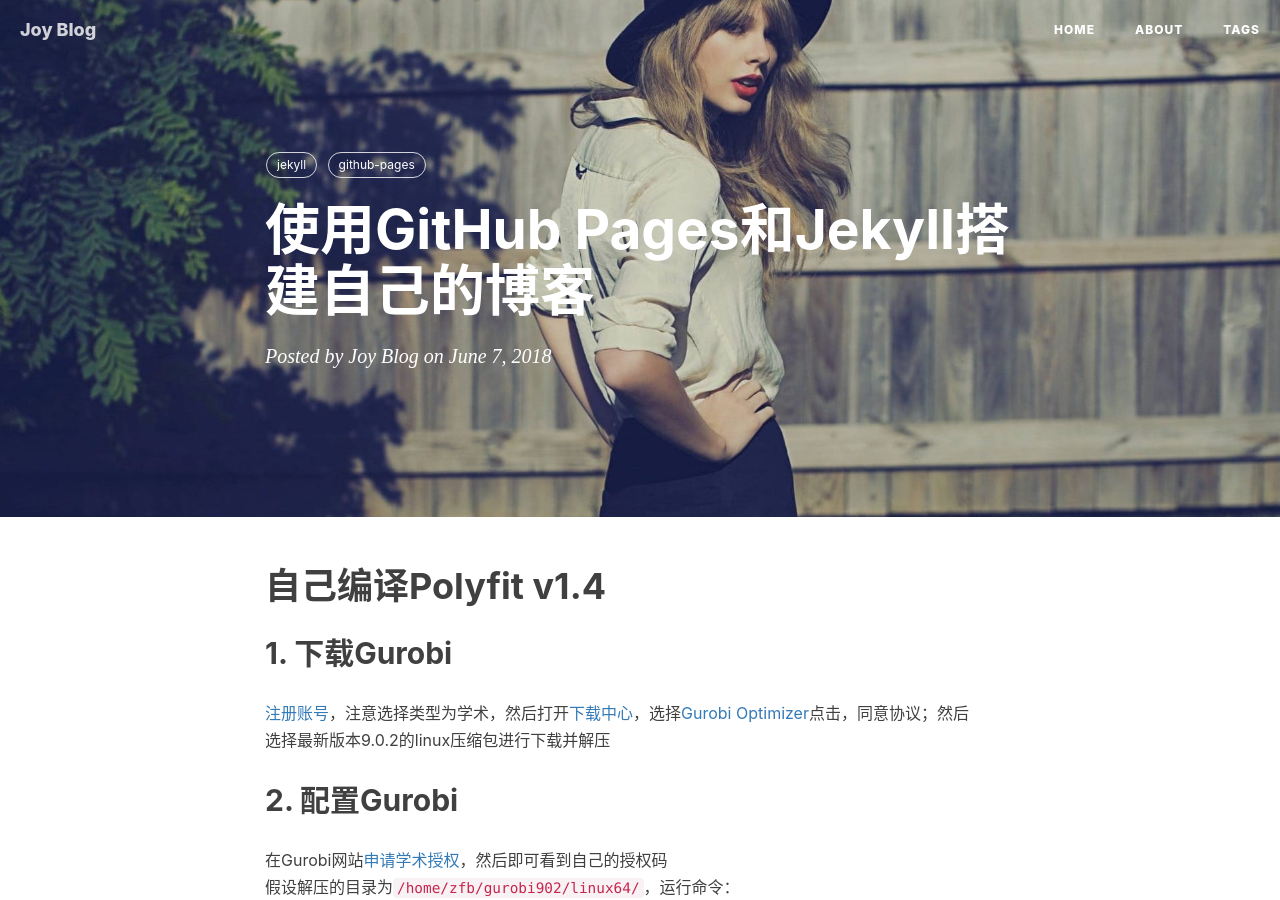
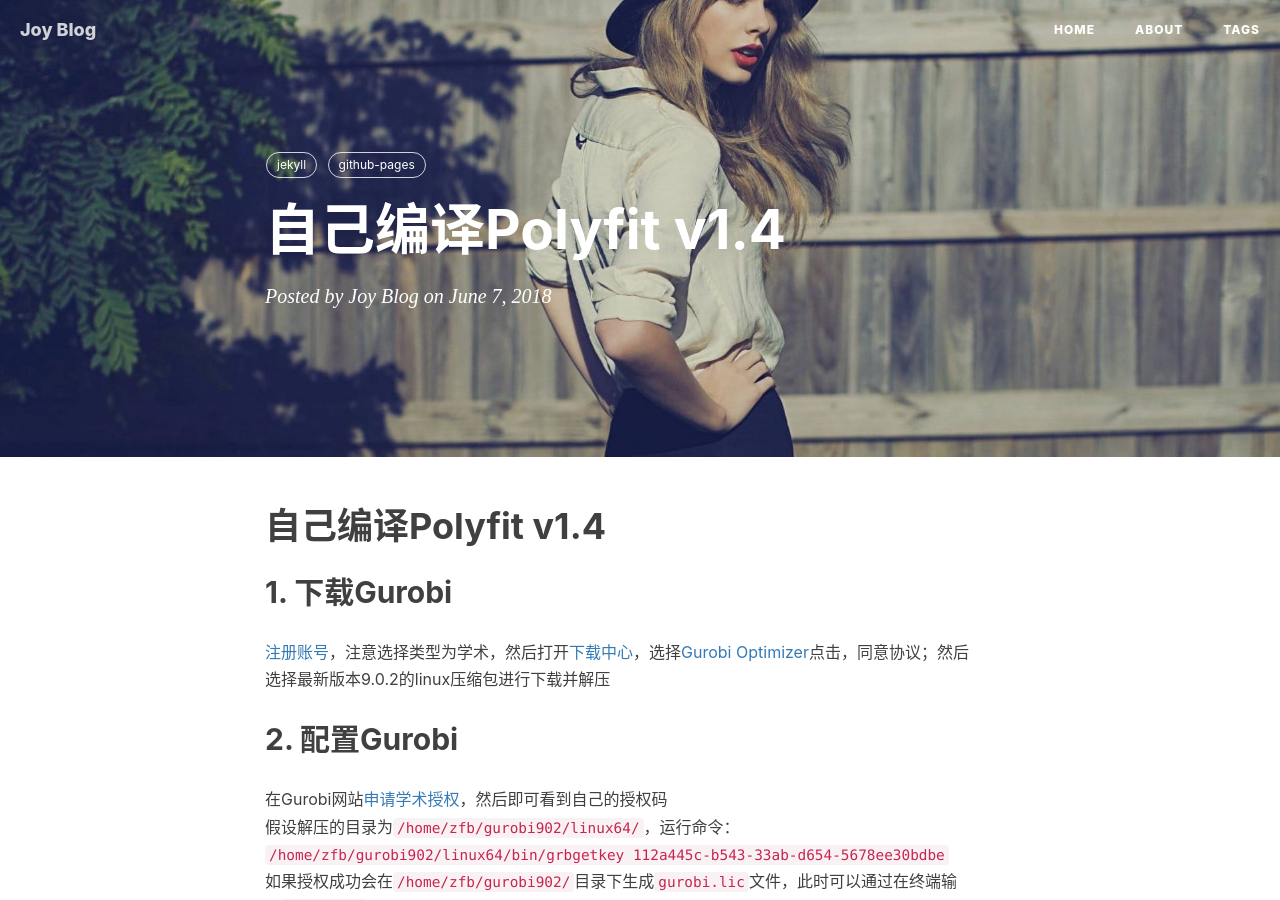
Before and after one commit to Joyeexx/whulxj, a Jekyll site: the page built from _posts/2018-06-06-use-github-pages.md, in a window 1280 px wide and 900 px high. Built offline with Jekyll 4.4.1, drawn with Linux system fonts in a browser that asks for light colours; nearby versions of some CDN libraries; comment, search, counter and statistics services are not loaded.

Commit message:
Update 2018-06-06-use-github-pages.md

```diff
--- a/_posts/2018-06-06-use-github-pages.md
+++ b/_posts/2018-06-06-use-github-pages.md
@@ -1,6 +1,6 @@
 ---
 layout: post
-title: 使用GitHub Pages和Jekyll搭建自己的博客
+title: 自己编译Polyfit v1.4
 date:   2018-06-08 00:54:35 +0200
 categories: github github-pages jekyll
 tags: [jekyll,github-pages]
```
